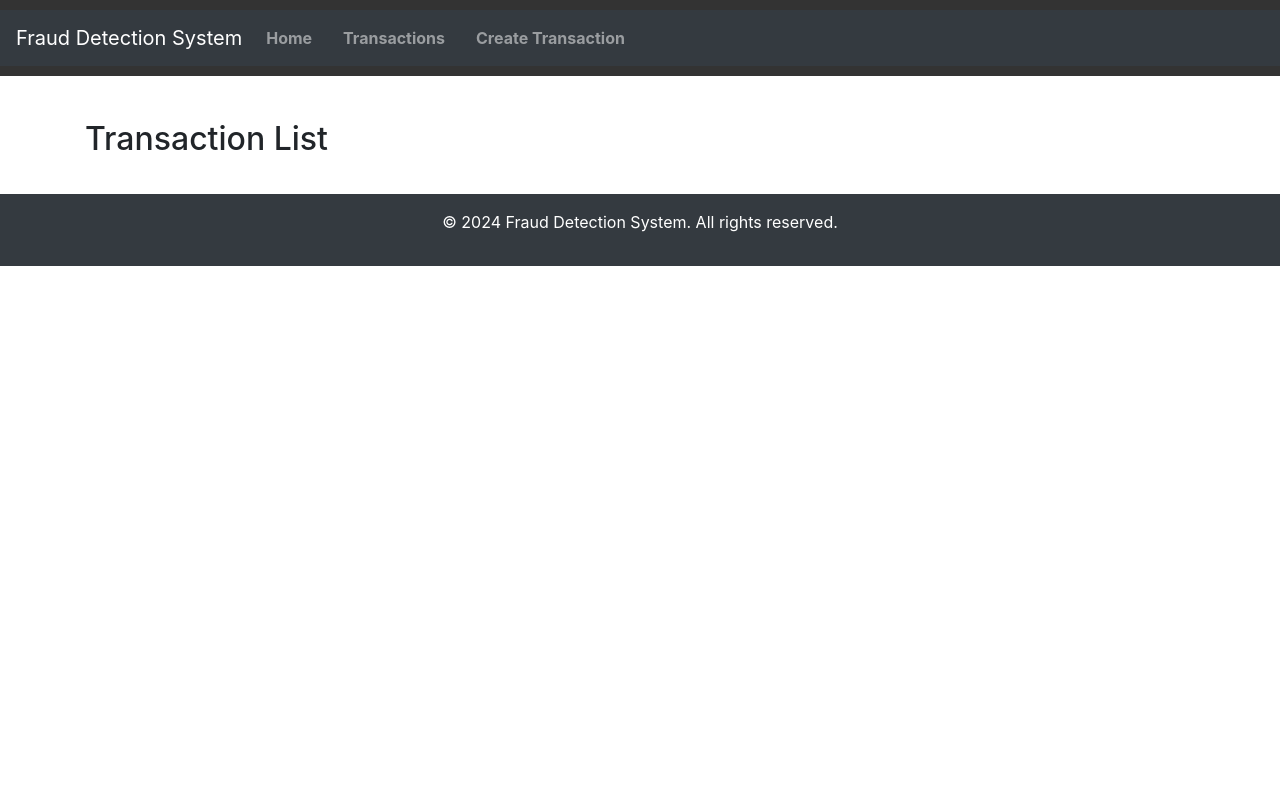
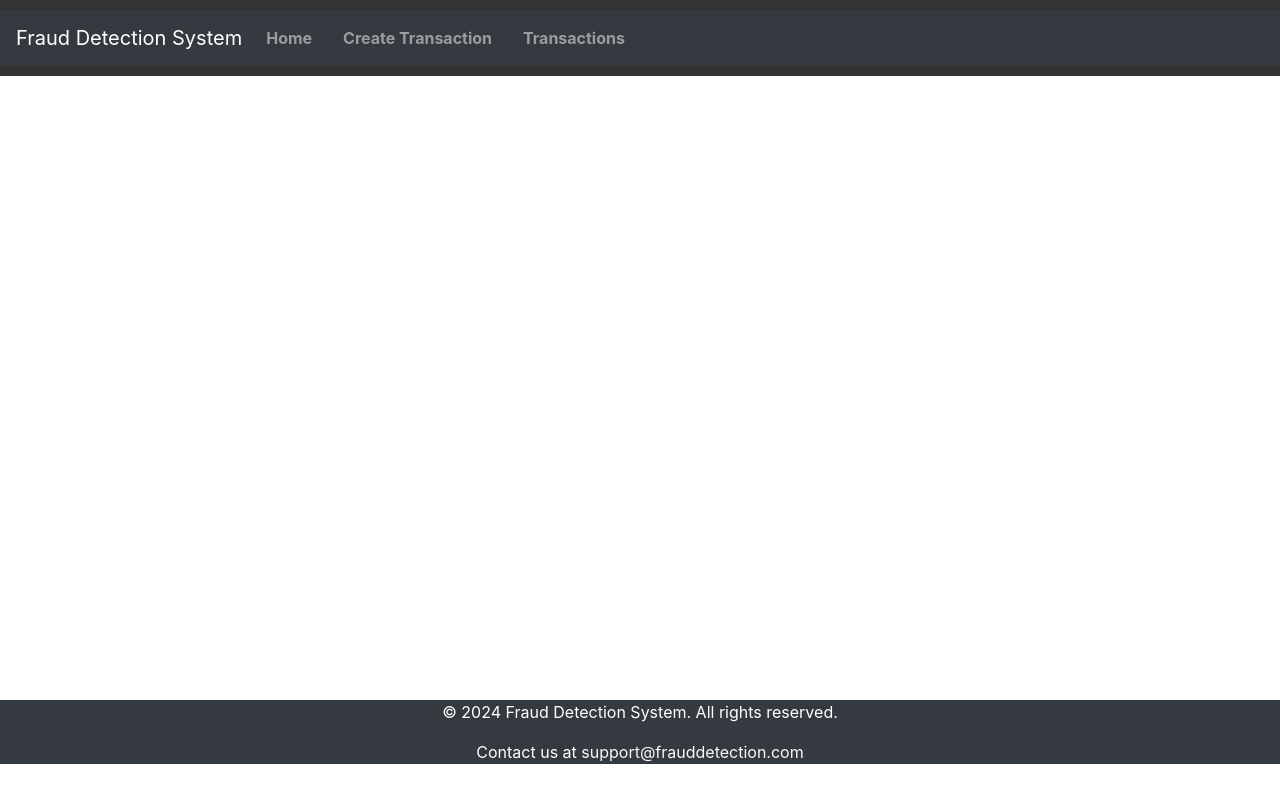
Before and after one commit to rupacesigdel/Fraud_Detection_, a Django app: page / in a window 1280 px wide. Run offline with Django 4.2, Linux system fonts and the light colour scheme; data that the repository does not hold is empty; parts of the project's set-up code (start-up, migrations or seed data) failed here and were passed over; some libraries are stand-ins or nearby versions.

Commit message:
updating

```diff
--- a/transactions/templates/base.html
+++ b/transactions/templates/base.html
@@ -7,10 +7,8 @@
     <title>{% block title %}Fraud Detection System{% endblock %}</title>
     <link rel="stylesheet" href="{% static 'transactions/styles.css' %}">
     <link href="https://stackpath.bootstrapcdn.com/bootstrap/4.5.2/css/bootstrap.min.css" rel="stylesheet">
-    {% block extra_head %}
-    {% endblock %}
-    {% block css %}{% endblock css %}
-
+    {% block extra_head %}{% endblock %}
+    {% block css %}{% endblock %}
 </head>
 <body>
     <header>
@@ -25,26 +23,25 @@
                         <a class="nav-link" href="{% url 'home' %}">Home</a>
                     </li>
                     <li class="nav-item">
-                        <a class="nav-link" href="{% url 'transaction_list' %}">Transactions</a>
+                        <a class="nav-link" href="{% url 'create_transaction' %}">Create Transaction</a>
                     </li>
                     <li class="nav-item">
-                        <a class="nav-link" href="{% url 'create_transaction' %}">Create Transaction</a>
+                        <a class="nav-link" href="{% url 'transaction_list' %}">Transactions</a>
                     </li>
                 </ul>
             </div>
         </nav>
     </header>
     <main class="container mt-4">
-        {% block content %}
-        {% endblock %}
+        {% block content %}{% endblock %}
     </main>
-    <footer class="bg-dark text-white text-center py-3">
+    <footer class="bg-dark text-white text-center py-0">
         <p>&copy; 2024 Fraud Detection System. All rights reserved.</p>
+        <p>Contact us at <a href="mailto:support@frauddetection.com" class="text-light">support@frauddetection.com</a></p>
     </footer>
     <script src="https://code.jquery.com/jquery-3.5.1.slim.min.js"></script>
     <script src="https://cdn.jsdelivr.net/npm/@popperjs/core@2.5.3/dist/umd/popper.min.js"></script>
     <script src="https://stackpath.bootstrapcdn.com/bootstrap/4.5.2/js/bootstrap.min.js"></script>
-    {% block extra_js %}
-    {% endblock %}
+    {% block extra_js %}{% endblock %}
 </body>
 </html>
--- a/transactions/templates/transactions/home.html
+++ b/transactions/templates/transactions/home.html
@@ -1,16 +1,17 @@
+{% extends "base.html" %}
 
-{% extends "base.html" %}
 {% block css %}
 <style>
-  .container{
-    min-height: 150vh;
+  .container {
+    min-height: 75vh;
   }
   .button-container {
     display: flex;
-    justify-content: flex-end; /* Align items to the end (right side) */
-}
+    justify-content: flex-end;
+  }
 </style>
 {% endblock css %}
+
 {% block body %}
-
+<!-- Your content goes here -->
 {% endblock body %}
--- a/transactions/templates/transactions/transaction_list.html
+++ b/transactions/templates/transactions/transaction_list.html
@@ -1,8 +1,13 @@
 {% extends 'base.html' %}
+{% block title %}Transaction list{% endblock %}
 {% block css %}
 <style>
-  .container{
-    min-height: 15y0vh;
+  .container {
+    min-height: 75vh;
+  }
+  .button-container {
+    display: flex;
+    justify-content: flex-end;
   }
 </style>
 {% endblock css %}
--- a/transactions/urls.py
+++ b/transactions/urls.py
@@ -2,9 +2,9 @@ from django.urls import path
 from . import views
 
 urlpatterns = [
-    path('', views.transaction_list, name='transaction_list'),  # Make sure there's a URL pattern for the root
-    path('', views.home, name='home'),
-    path('create/', views.create_transaction, name='create_transaction'),
-    path('<int:pk>/', views.transaction_detail, name='transaction_detail'),
-    path('<int:pk>/predict/', views.predict_fraud, name='predict_fraud'),
+    path('', views.home, name='home'),  # Home page URL pattern
+    path('transactions/', views.transaction_list, name='transaction_list'),  # Transaction list
+    path('transactions/create/', views.create_transaction, name='create_transaction'),  # Create transaction
+    path('transactions/<int:pk>/', views.transaction_detail, name='transaction_detail'),  # Transaction detail
+    path('transactions/<int:pk>/predict/', views.predict_fraud, name='predict_fraud'),  # Fraud prediction
 ]
--- a/transactions/views.py
+++ b/transactions/views.py
@@ -2,26 +2,72 @@ from django.shortcuts import render, redirect, get_object_or_404
 from .models import Transaction
 from .forms import TransactionForm
 from .fraud_detection import detect_fraud  # Import the fraud detection function
+from django.contrib import messages  # Import messages framework
+from django.db import transaction
+from django.db import transaction as db_transaction
+import joblib
+from django.conf import settings
+import os
+import pandas as pd
+
 
 def home(request):
-    return render(request, 'home.html')
+    return render(request, 'transactions/home.html')  # Adjust the path if needed
+
+
+model_path = os.path.join(settings.BASE_DIR, 'model.pkl')
+fraud_detection_model = joblib.load(model_path)
+
 
 def create_transaction(request):
     if request.method == "POST":
         form = TransactionForm(request.POST)
         if form.is_valid():
-            transaction = form.save(commit=False)
-            transaction.user = request.user
-            transaction.is_fraudulent = detect_fraud(transaction)  # Call fraud detection
-            transaction.save()
-            return redirect('transaction_detail', transaction.id)
+            try:
+                with db_transaction.atomic():
+                    transaction_instance = form.save(commit=False)
+                    transaction_instance.user = request.user
+
+                    # Prepare the data for the fraud detection model
+                    new_transaction_data = {
+                        'feature1': transaction_instance.feature1,
+                        'feature2': transaction_instance.feature2,
+                        # Add other features from your Transaction model
+                    }
+
+                    # Convert the data to a DataFrame (assuming your model was trained with pandas)
+                    new_transaction_df = pd.DataFrame([new_transaction_data])
+
+                    # Predict fraud
+                    prediction = fraud_detection_model.predict(new_transaction_df)
+
+                    # Update the transaction instance based on the prediction
+                    transaction_instance.is_fraudulent = prediction[0] == 1
+                    transaction_instance.save()
+
+                    # Notify the user based on the fraud status
+                    if transaction_instance.is_fraudulent:
+                        messages.warning(request, 'This transaction has been flagged as potentially fraudulent.')
+                    else:
+                        messages.success(request, 'Transaction created successfully.')
+
+                    return redirect('transaction_detail', pk=transaction_instance.id)
+            except Exception as e:
+                messages.error(request, 'An error occurred while creating the transaction.')
+                print(f"Error: {e}")
+        else:
+            messages.error(request, 'There was an error with your submission. Please correct the errors below.')
     else:
         form = TransactionForm()
+
     return render(request, 'transactions/create_transaction.html', {'form': form})
+
+
 
 def transaction_detail(request, pk):
     transaction = get_object_or_404(Transaction, pk=pk)
     return render(request, 'transactions/transaction_detail.html', {'transaction': transaction})
+
 
 def transaction_list(request):
     transactions = Transaction.objects.all()
```
Also changed, not shown: transactions/templates/transactions/create_transaction.html (+21 -8 lines), transactions/templates/transactions/transaction_detail.html (+7 -4 lines), transactions/utility.py (added, +51 -0 lines).
